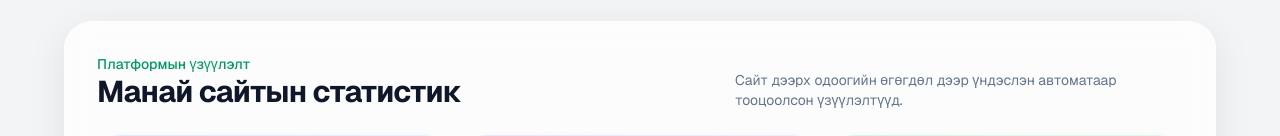
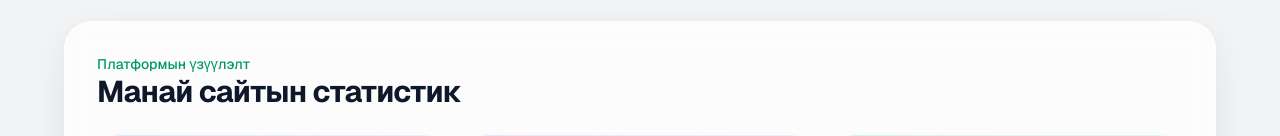
Before and after one commit to batmandal/3-alhaad-ol, a Next.js app: page / in a window 1280 px wide. Shown: the part 1790-1926 px from the top of the page. Built offline with nearby package versions, Linux system fonts and the light colour scheme; no server answers.

Commit message:
.dashboard -edit

```diff
--- a/components/home/dashboard-section.tsx
+++ b/components/home/dashboard-section.tsx
@@ -67,10 +67,6 @@ export default function DashboardSection() {
               Манай сайтын статистик
             </h2>
           </div>
-          <p className="max-w-md text-sm text-slate-500">
-            Сайт дээрх одоогийн өгөгдөл дээр үндэслэн автоматаар тооцоолсон
-            үзүүлэлтүүд.
-          </p>
         </div>
 
         <div className="grid grid-cols-1 gap-4 md:grid-cols-3">
```
